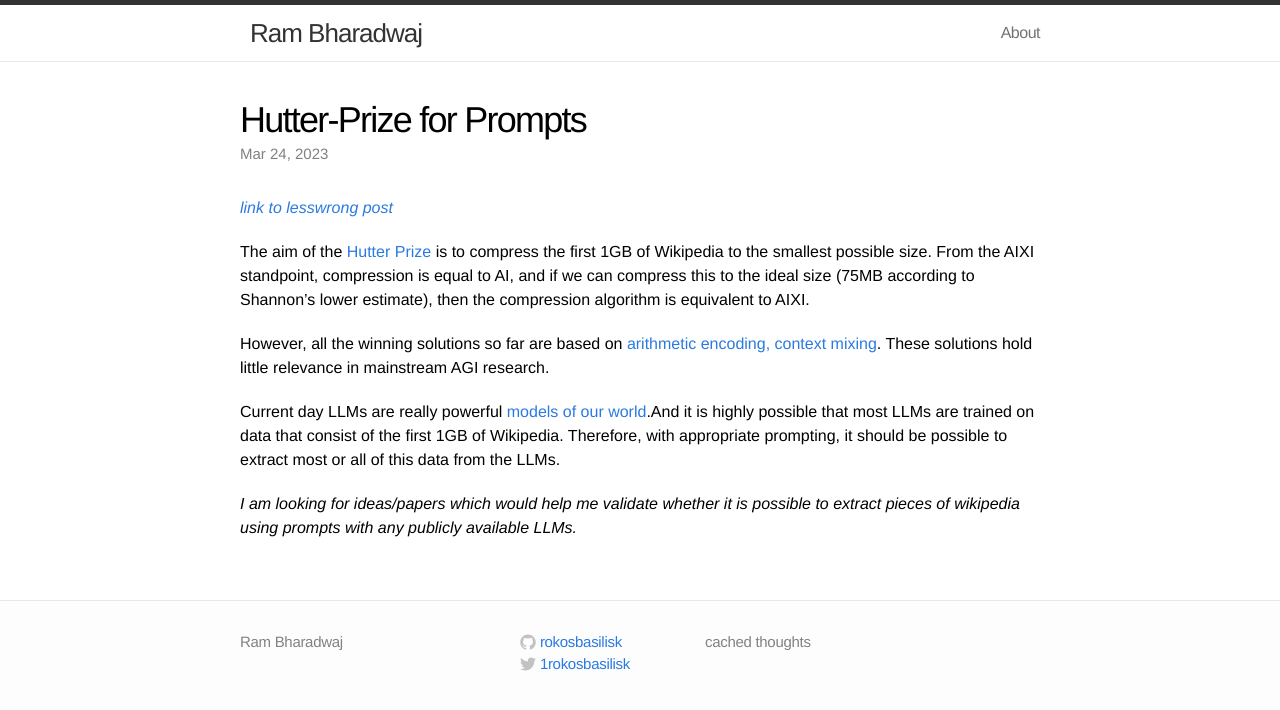
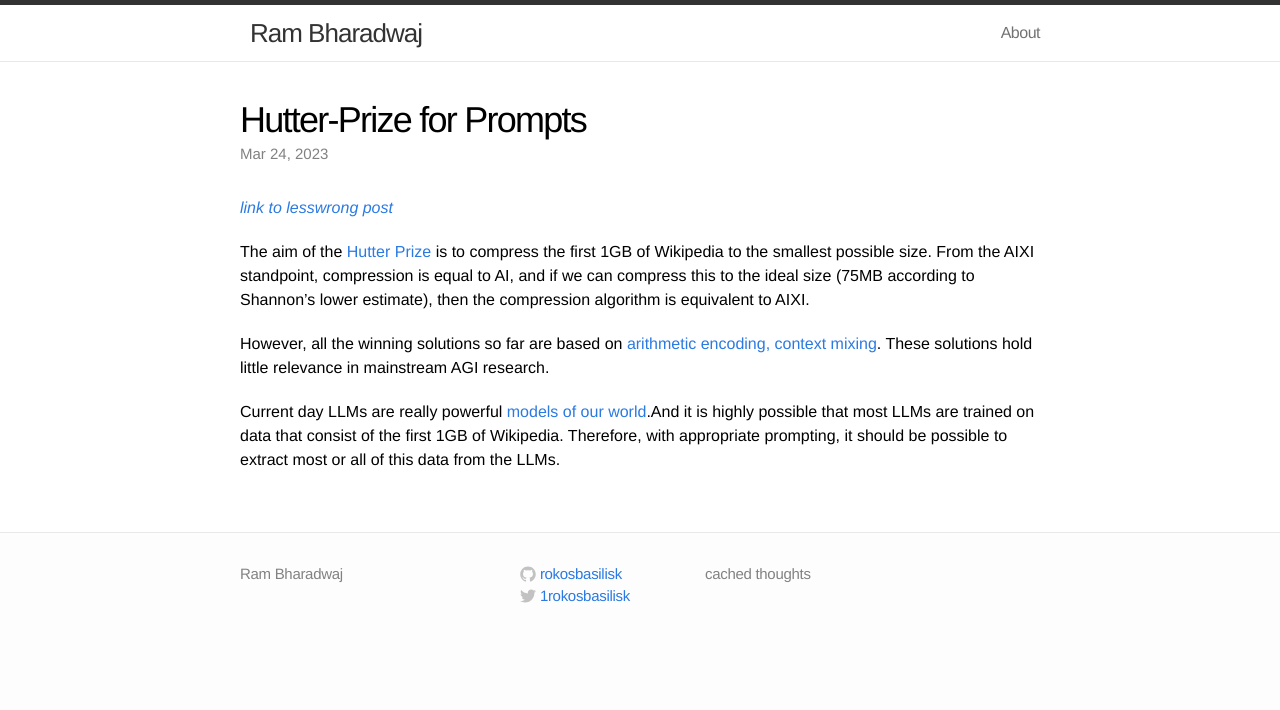
Before and after one commit to rokosbasilisk/rokosbasilisk.github.io, a Jekyll site: the page built from _posts/2023-03-24-prompt-hutter.markdown, in a window 1280 px wide. Shown: the top 710 px of the page. Built offline with Jekyll 4.4.1, drawn with Linux system fonts in a browser that asks for light colours.

Commit message:
rm redundant things

```diff
--- a/_posts/2023-03-24-prompt-hutter.markdown
+++ b/_posts/2023-03-24-prompt-hutter.markdown
@@ -16,5 +16,3 @@ The aim of the [Hutter Prize](http://www.hutter1.net/) is to compress the first
 However, all the winning solutions so far are based on [arithmetic encoding, context mixing](http://prize.hutter1.net/hfaq.htm#paq8). These solutions hold little relevance in mainstream AGI research.
 
 Current day LLMs are really powerful [models of our world](https://bmk.sh/2020/08/17/Building-AGI-Using-Language-Models/).And it is highly possible that most LLMs are trained on data that consist of the first 1GB of Wikipedia. Therefore, with appropriate prompting, it should be possible to extract most or all of this data from the LLMs.
-
-*I am looking for ideas/papers which would help me validate whether it is possible to extract pieces of wikipedia using prompts with any publicly available LLMs.*
```
